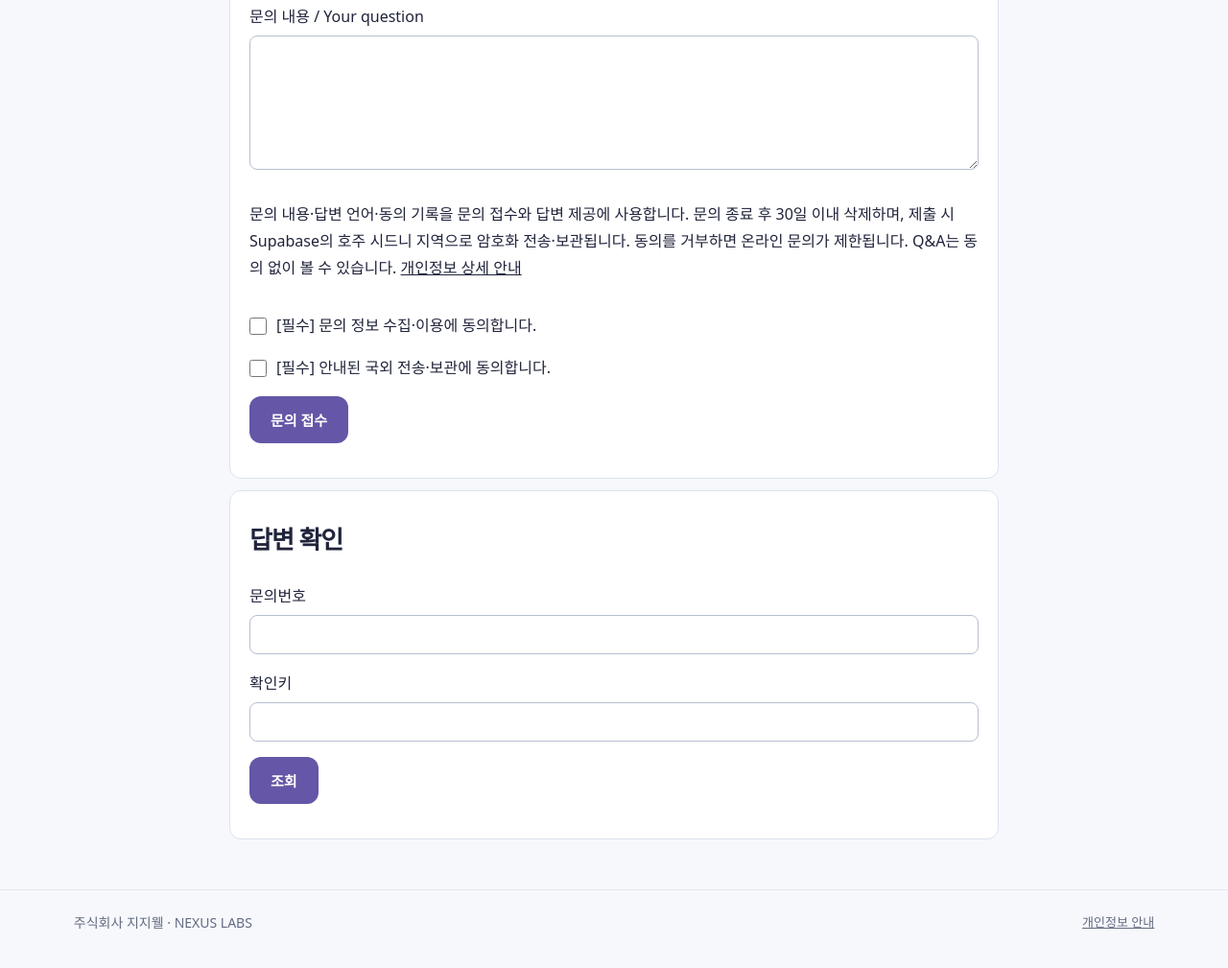
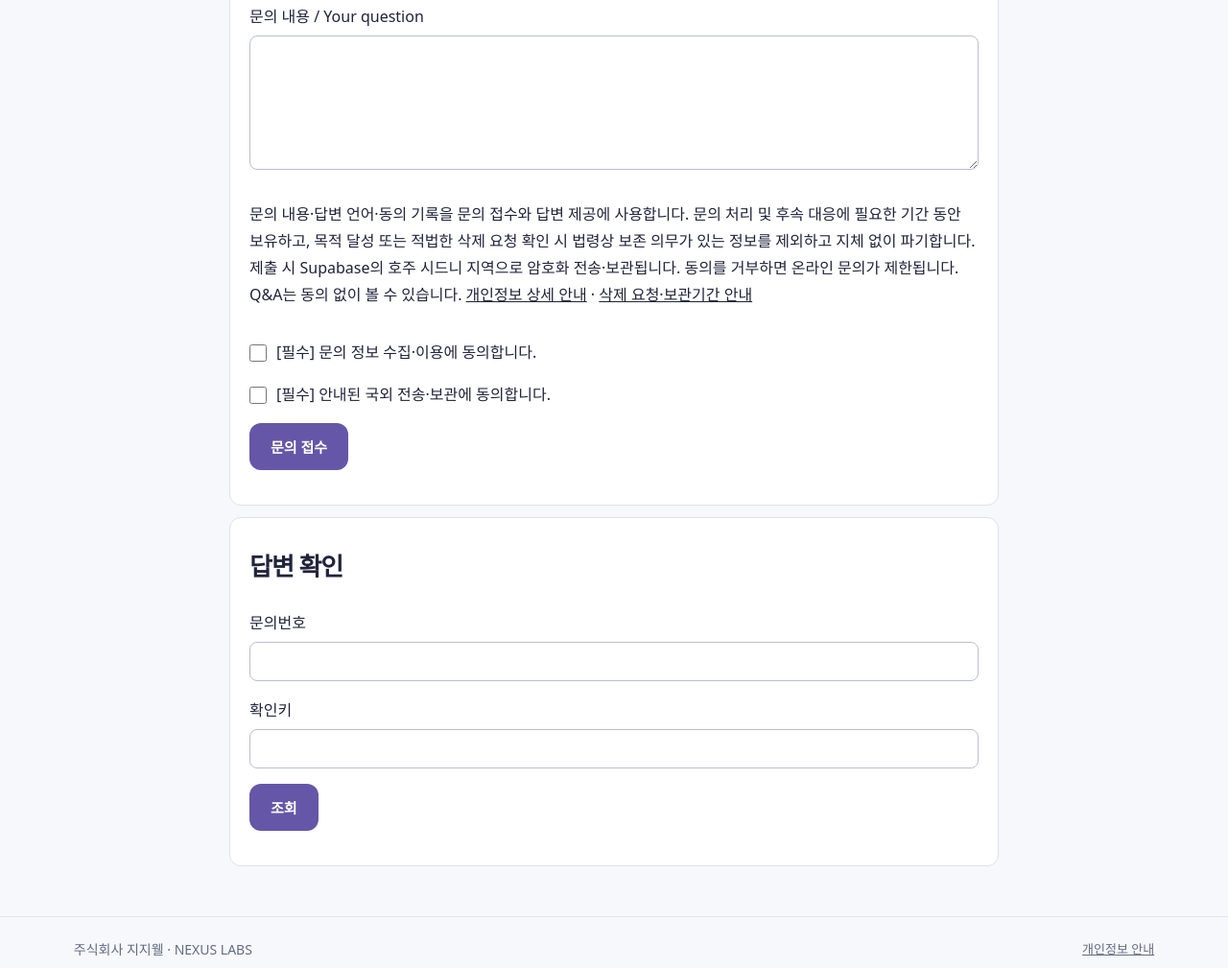
Before and after one commit to holykjh1425-stack/jubilant-computing-machine, a website: page support.html in a window 1280 px wide. Shown: the part 1179-2188 px from the top of the page at 96% size. Drawn offline with nearby package versions, Linux system fonts and the light colour scheme.

Commit message:
Align support.html with data deletion policy and Google Play request URL

```diff
--- a/support.html
+++ b/support.html
@@ -5,5 +5,5 @@
 <details><summary>해외에서도 문의할 수 있나요?</summary><p>글로 문의할 수 있습니다. 원하는 답변 언어를 적어 주세요. 언어별 대응 가능 여부와 제공 범위는 관리자가 확인하여 안내합니다.</p></details>
 <details><summary>문의 답변은 어디서 확인하나요?</summary><p>문의 접수 후 표시되는 문의번호와 확인키를 따로 보관하고 아래 ‘답변 확인’에서 조회해 주세요. 다른 고객에게 문의 내용이 공개되지 않습니다. 확인키를 잃어버리면 새 문의를 남겨 주세요.</p></details>
 <details><summary>개인정보 삭제나 동의 철회는 어떻게 요청하나요?</summary><p>아래 문의창에 요청 종류와 기존 접수번호만 남겨 주세요. 신원 확인이 필요한 경우 관리자가 안전한 절차를 안내합니다. 비밀번호나 신분증을 적지 마세요.</p></details></section>
-<section class="support-card" id="new-inquiry"><h2>문의 남기기</h2><p>이름·전화번호 없이 문의할 수 있습니다. 접수번호가 있다면 내용에 함께 적어 주세요. 비밀번호·카드정보·민감한 개인정보는 적지 마세요.</p><form id="support-form"><label>원하는 답변 언어 / Reply language<input name="language" maxlength="40" value="한국어" required></label><label>문의 내용 / Your question<textarea name="question" minlength="5" maxlength="4000" required></textarea></label><p>문의 내용·답변 언어·동의 기록을 문의 접수와 답변 제공에 사용합니다. 문의 종료 후 30일 이내 삭제하며, 제출 시 Supabase의 호주 시드니 지역으로 암호화 전송·보관됩니다. 동의를 거부하면 온라인 문의가 제한됩니다. Q&A는 동의 없이 볼 수 있습니다. <a href="./privacy.html">개인정보 상세 안내</a></p><label class="consent"><input name="consent" type="checkbox" required>[필수] 문의 정보 수집·이용에 동의합니다.</label><label class="consent"><input name="transfer" type="checkbox" required>[필수] 안내된 국외 전송·보관에 동의합니다.</label><button class="btn" type="submit">문의 접수</button></form><p id="support-message" role="status" aria-live="polite"></p><div id="support-receipt" hidden><p>문의가 접수되었습니다. 아래 두 정보를 안전한 곳에 보관해 주세요. 이 화면을 벗어나면 확인키를 다시 표시하지 않습니다.</p><label>문의번호<input id="new-id" readonly></label><label>확인키<input id="new-key" class="key" readonly></label></div></section>
+<section class="support-card" id="new-inquiry"><h2>문의 남기기</h2><p>이름·전화번호 없이 문의할 수 있습니다. 접수번호가 있다면 내용에 함께 적어 주세요. 비밀번호·카드정보·민감한 개인정보는 적지 마세요.</p><form id="support-form"><label>원하는 답변 언어 / Reply language<input name="language" maxlength="40" value="한국어" required></label><label>문의 내용 / Your question<textarea name="question" minlength="5" maxlength="4000" required></textarea></label><p>문의 내용·답변 언어·동의 기록을 문의 접수와 답변 제공에 사용합니다. 문의 처리 및 후속 대응에 필요한 기간 동안 보유하고, 목적 달성 또는 적법한 삭제 요청 확인 시 법령상 보존 의무가 있는 정보를 제외하고 지체 없이 파기합니다. 제출 시 Supabase의 호주 시드니 지역으로 암호화 전송·보관됩니다. 동의를 거부하면 온라인 문의가 제한됩니다. Q&A는 동의 없이 볼 수 있습니다. <a href="./privacy.html">개인정보 상세 안내</a> · <a href="./data-deletion.html">삭제 요청·보관기간 안내</a></p><label class="consent"><input name="consent" type="checkbox" required>[필수] 문의 정보 수집·이용에 동의합니다.</label><label class="consent"><input name="transfer" type="checkbox" required>[필수] 안내된 국외 전송·보관에 동의합니다.</label><button class="btn" type="submit">문의 접수</button></form><p id="support-message" role="status" aria-live="polite"></p><div id="support-receipt" hidden><p>문의가 접수되었습니다. 아래 두 정보를 안전한 곳에 보관해 주세요. 이 화면을 벗어나면 확인키를 다시 표시하지 않습니다.</p><label>문의번호<input id="new-id" readonly></label><label>확인키<input id="new-key" class="key" readonly></label></div></section>
 <section class="support-card" id="lookup"><h2>답변 확인</h2><form id="lookup-form"><label>문의번호<input name="inquiry_id" required autocomplete="off"></label><label>확인키<input name="access_token" type="password" required autocomplete="off" minlength="64" maxlength="64"></label><button class="btn">조회</button></form><p id="lookup-message" role="status" aria-live="polite"></p><div id="support-result" hidden><h3>문의 내용</h3><p id="question-text" class="answer"></p><h3>관리자 답변</h3><p id="answer-text" class="answer"></p></div></section></main><footer>주식회사 지지웰 · NEXUS LABS <a href="./privacy.html">개인정보 안내</a></footer><script src="https://cdn.jsdelivr.net/npm/@supabase/supabase-js@2.118.0/dist/umd/supabase.js"></script><script src="config.js"></script><script src="support.js"></script></body></html>
```
